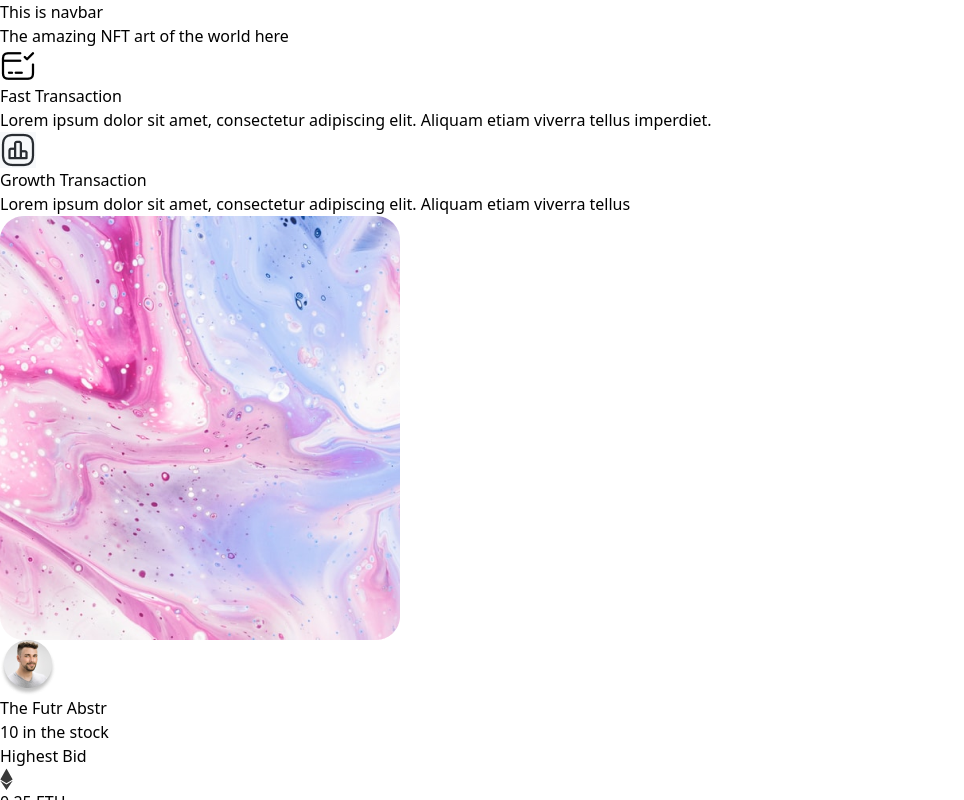
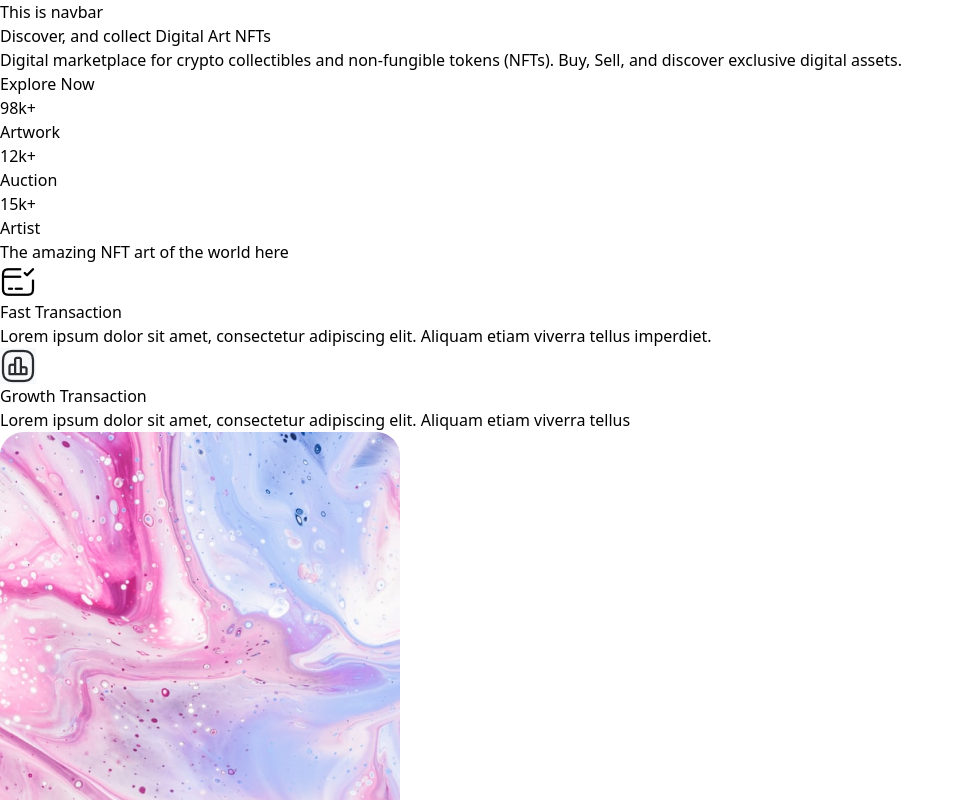
Before and after one commit to mahadi61/nfters-landing-page, a React (Vite) app: page / in a window 1280 px wide. Shown: the top 800 px of the page, without its empty margins (0-964 px from the left). Built offline with nearby package versions, Linux system fonts and the light colour scheme.

Commit message:
banner left side done

```diff
--- /dev/null
+++ b/src/Components/Banner/Banner.jsx
@@ -0,0 +1,40 @@
+import Button from "../../utilities/Button";
+
+const Banner = () => {
+  return (
+    <div className="flex justify-center items-center h-fit">
+      <div className="w-11/12 lg:max-w-7xl flex justify-between items-center">
+        <div className="w-1/2 flex flex-col">
+          <h1 className="text-5xl text-black font-bold mb-4">
+            Discover, and collect Digital Art NFTs{" "}
+          </h1>
+          <p className="text-[#565656] text-xl mb-10">
+            Digital marketplace for crypto collectibles and non-fungible tokens
+            (NFTs). Buy, Sell, and discover exclusive digital assets.
+          </p>
+          <div>
+            <Button title={"Explore Now"}></Button>
+          </div>
+          <div className="flex items-center gap-6 mt-8">
+            <p>
+              <span className="text-5xl text-black font-bold">98k+</span> <br />
+              <span className="text-xl font-normal">Artwork</span>
+            </p>
+            <p>
+              <span className="text-5xl text-black font-bold">12k+</span> <br />
+              <span className="text-xl font-normal">Auction</span>
+            </p>
+            <p>
+              <span className="text-5xl text-black font-bold">15k+</span> <br />
+              <span className="text-xl font-normal">Artist</span>
+            </p>
+          </div>
+        </div>
+        {/* banner right side image */}
+        <div></div>
+      </div>
+    </div>
+  );
+};
+
+export default Banner;
--- a/src/Pages/Home.jsx
+++ b/src/Pages/Home.jsx
@@ -1,3 +1,4 @@
+import Banner from "../Components/Banner/Banner";
 import Collection from "../Components/Collection/Collection";
 import Feature from "../Components/Feature/Feature";
 import GetYourNft from "../Components/GetNft/GetYourNft";
@@ -6,6 +7,7 @@ import TopCollection from "../Components/TopCollectionList/TopCollection";
 const Home = () => {
   return (
     <div>
+      <Banner />
       <Feature />
       <TopCollection />
       <Collection />
```
